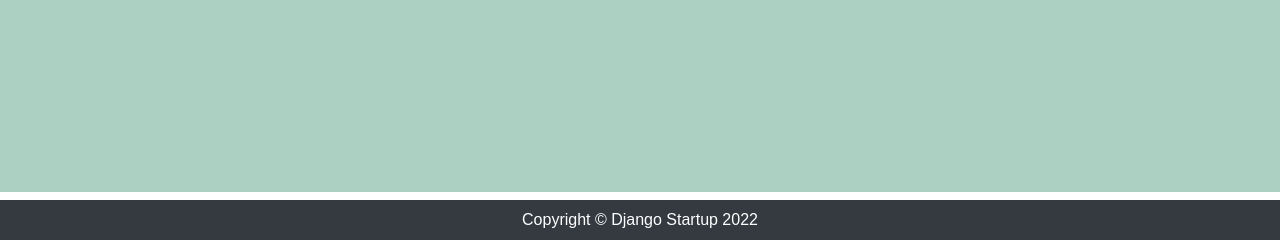
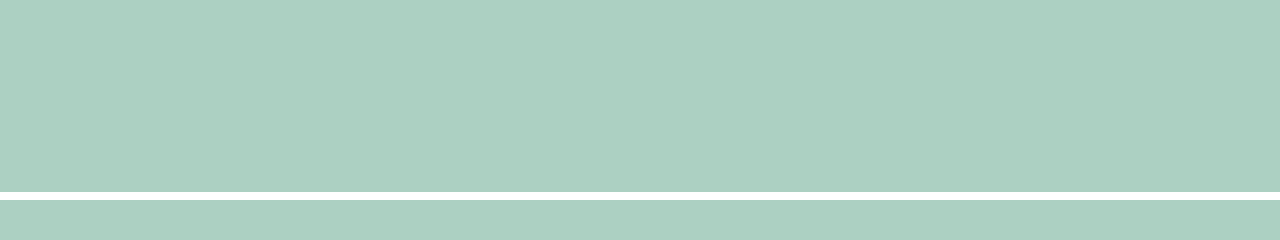
Before and after one commit to koseidoi/django-, a Django app: page /feedback/ in a window 1280 px wide. Shown: the part 608-848 px from the top of the page. After the commit the page ends 808 px from the top, so only its background shows below. Run offline with Django 3.2, Linux system fonts and the light colour scheme; some libraries are stand-ins or nearby versions; some web fonts are replaced.

Commit message:
Update base.html

```diff
--- a/app/templates/app/base.html
+++ b/app/templates/app/base.html
@@ -47,9 +47,6 @@
             </ul>
         </div>
         <main></main>
-    <footer class="py-2 bg-dark">
-     <p class="m-0 text-center text-white">Copyright &copy; Django Startup 2022</p>
-    </footer>
     {% block extra_js %}
     {% endblock %}
     <script src="https://cdn.jsdelivr.net/npm/bootstrap@5.0.2/dist/js/bootstrap.bundle.min.js" integrity="sha384-MrcW6ZMFYlzcLA8Nl+NtUVF0sA7MsXsP1UyJoMp4YLEuNSfAP+JcXn/tWtIaxVXM" crossorigin="anonymous"></script>
```
